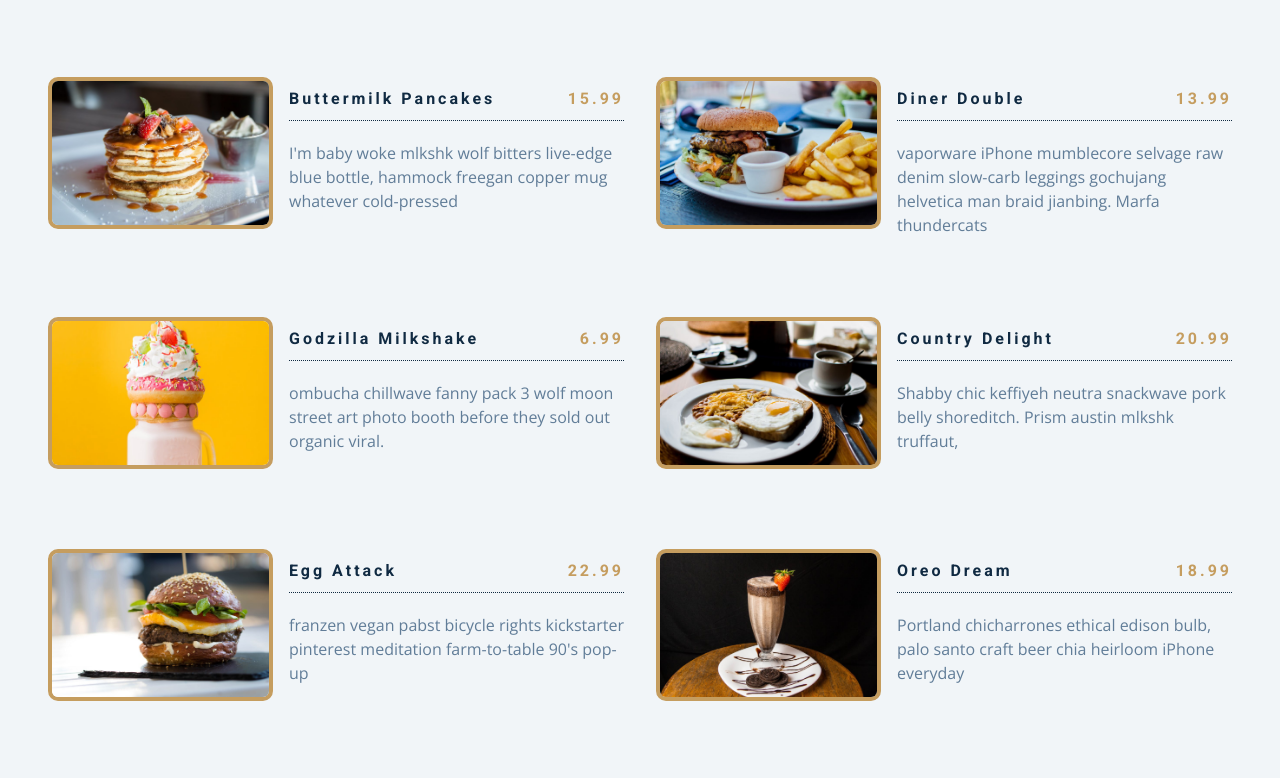
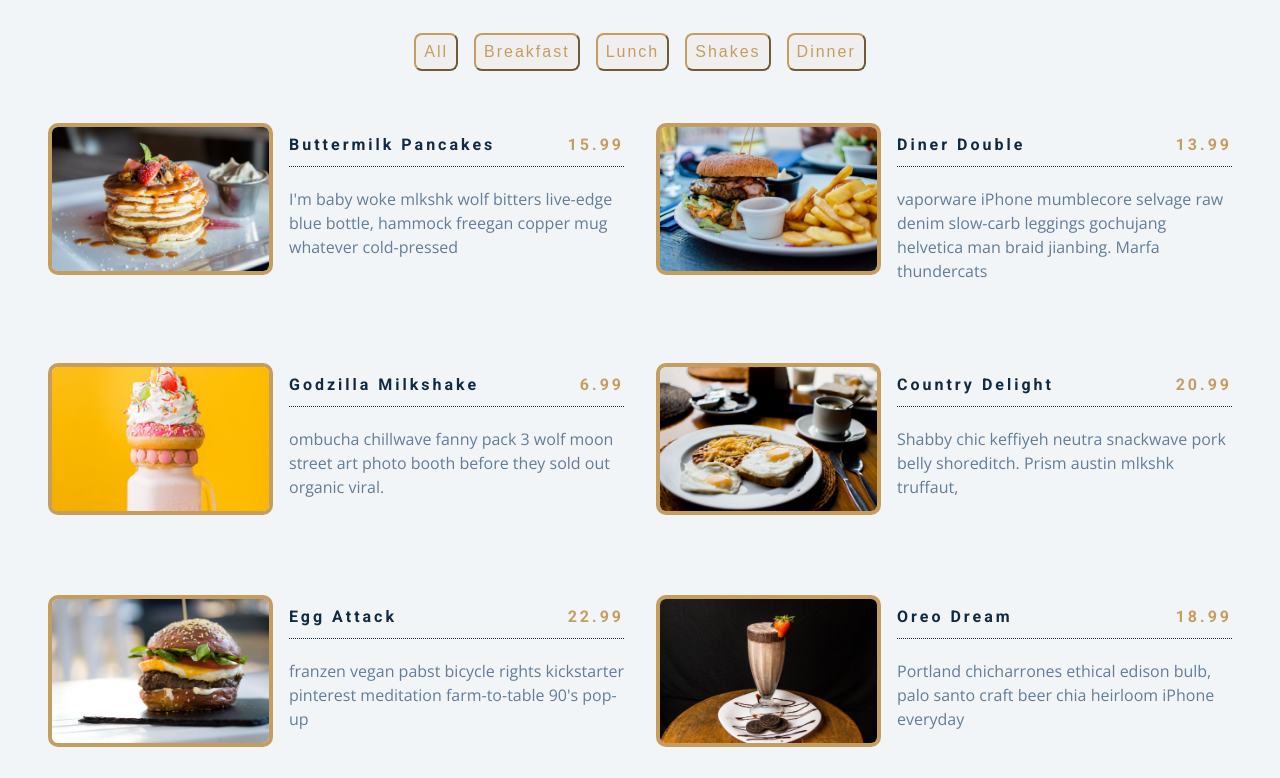
Before and after one commit to mojtaba-rasolzadeh/javascript-project, a plain HTML site: page 3_ coffee-shop-menu/index.html in a window 1280 px wide. Shown: the part 107-885 px from the top of the page. Drawn offline with nearby package versions, Linux system fonts and the light colour scheme.

Commit message:
Add menu item buttons and display items related to the pressed button

```diff
--- a/3_ coffee-shop-menu/css/style.css
+++ b/3_ coffee-shop-menu/css/style.css
@@ -44,7 +44,7 @@ body {
     text-align: center;
 }
 
-.btn-container button {
+.menu-btn {
     border-color: #c59d5f;
     color: #C59D5F;
     border-radius: .5rem;
@@ -58,7 +58,7 @@ body {
     transition: all .3s linear;
 }
 
-.btn-container button:hover {
+.menu-btn:hover {
     background-color: #C59D5F;
     color: #fff;
 }
--- a/3_ coffee-shop-menu/js/app.js
+++ b/3_ coffee-shop-menu/js/app.js
@@ -89,16 +89,16 @@ const sectionCenter = document.querySelector(".section-center");
 
 // When the page is loaded
 window.addEventListener("DOMContentLoaded", () => {
-  // Display items on the screen
+  // Display items on the display
   displayMenuItems(menu);
 
-  // Display buttons on the screen
+  // Display buttons on the display
   displayMenuButtons();
 });
 
 // functions
 
-// Display items on the screen
+// Display items on the display
 function displayMenuItems(menu) {
   const menuItem = menu
     .map((item) => {
@@ -118,5 +118,51 @@ function displayMenuItems(menu) {
   sectionCenter.innerHTML = menuItem;
 }
 
-// Display buttons on the screen
-function displayMenuButtons() {}
+// Display buttons on the display
+function displayMenuButtons() {
+  // Get the category
+  const categories = menu.reduce(
+    (value, item) => {
+      if (!value.includes(item.category)) {
+        value.push(item.category);
+      }
+      return value;
+    },
+    ["all"]
+  );
+  // Making menu buttons
+  const categoryBtn = categories
+    .map((category) => {
+      return `<button type="button" class="menu-btn" data-id=${category}>${category}</button>`;
+    })
+    .join("");
+
+  // Add buttons to the display
+  btnContainer.innerHTML = categoryBtn;
+
+  // get menu buttons
+  const menuBtns = btnContainer.querySelectorAll(".menu-btn");
+
+  menuBtns.forEach((btn) => {
+    btn.addEventListener("click", (event) => {
+      // get category menu
+      const category = event.currentTarget.dataset.id;
+
+      // Get menu item
+      const menuItem = menu.filter((item) => {
+        //If the category of the item is equal to the button we pressed, execute the following command
+        if (item.category == category) {
+          return item;
+        }
+      });
+
+      // If the category of the item is equal to all, display all the items
+      if (category == "all") {
+        displayMenuItems(menu);
+      } else {
+        //Show items related to the category
+        displayMenuItems(menuItem);
+      }
+    });
+  });
+}
```
